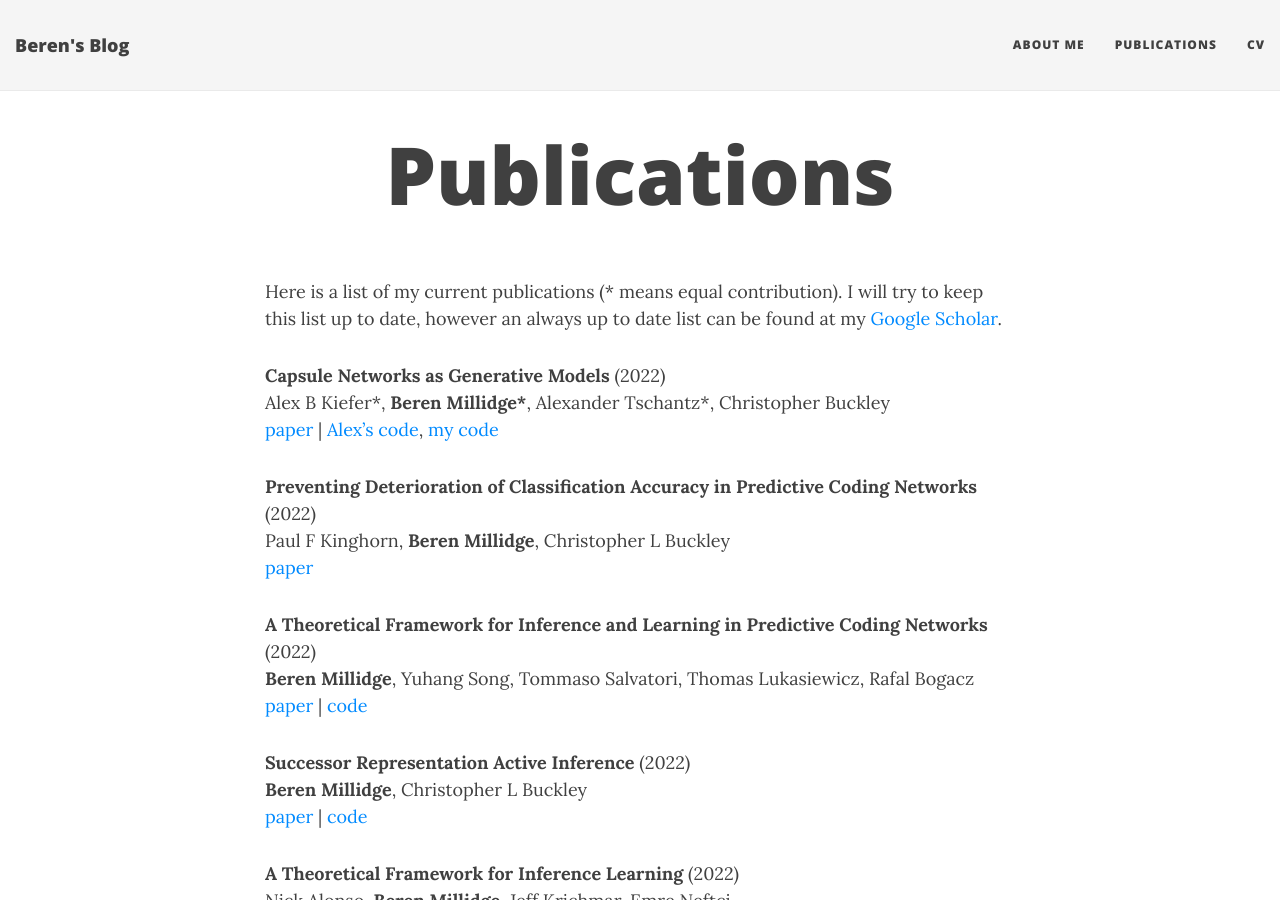
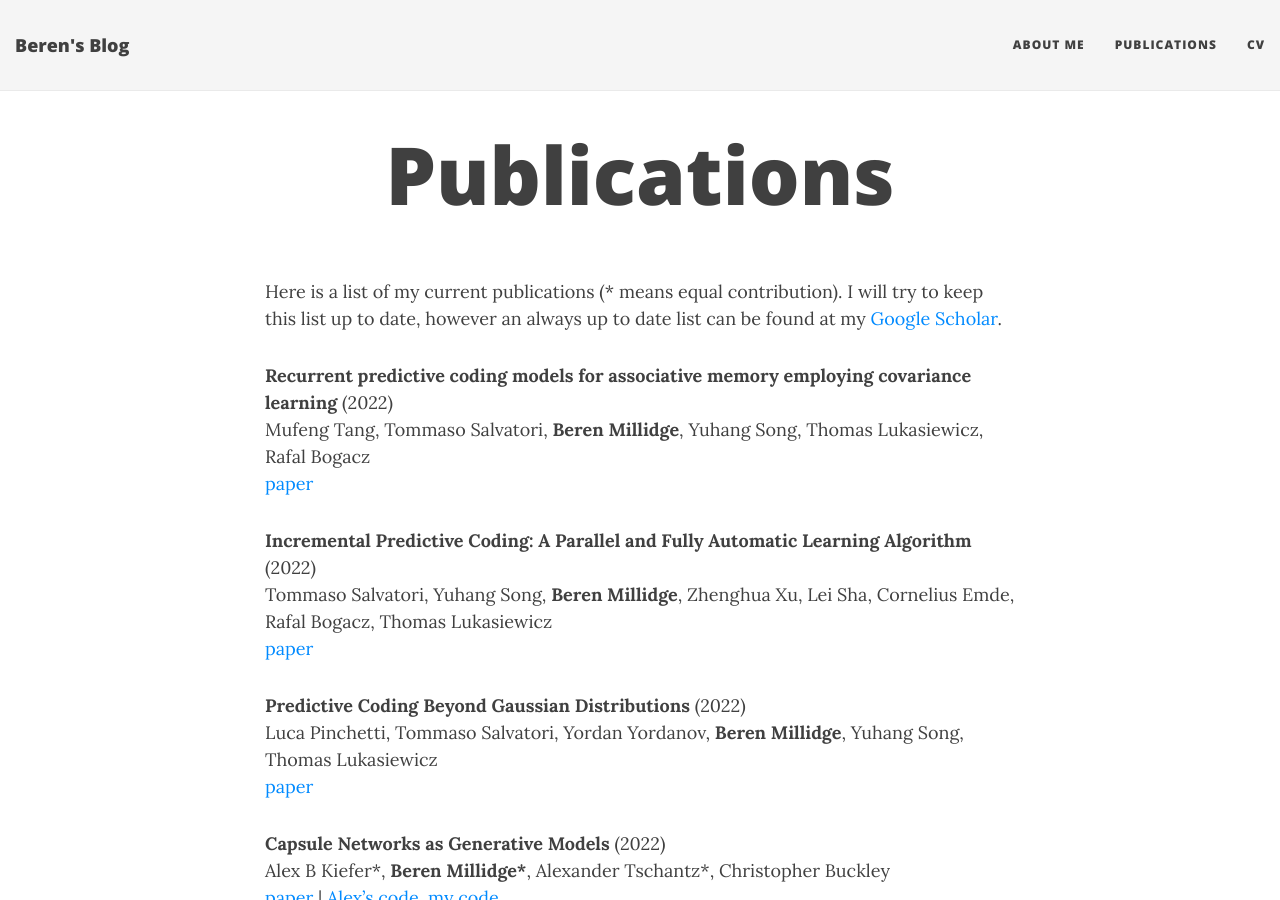
Before and after one commit to BerenMillidge/BerenMillidge.github.io, a Jekyll site: the page built from publications.md, in a window 1280 px wide and 900 px high. Built offline with Jekyll 4.4.1, drawn with Linux system fonts in a browser that asks for light colours; nearby versions of some CDN libraries.

Commit message:
update publications

```diff
--- a/publications.md
+++ b/publications.md
@@ -4,6 +4,12 @@ title: Publications
 ---
 
 Here is a list of my current publications (* means equal contribution). I will try to keep this list up to date, however an always up to date list can be found at my [Google Scholar](https://scholar.google.com/citations?user=3GGkFTkAAAAJ&hl=en&oi=ao).
+
+**Recurrent predictive coding models for associative memory employing covariance learning** (2022) <br /> Mufeng Tang, Tommaso Salvatori, **Beren Millidge**, Yuhang Song, Thomas Lukasiewicz, Rafal Bogacz <br /> [paper](https://www.biorxiv.org/content/10.1101/2022.11.09.515747v1.abstract)
+
+**Incremental Predictive Coding: A Parallel and Fully Automatic Learning Algorithm** (2022) <br /> Tommaso Salvatori, Yuhang Song, **Beren Millidge**, Zhenghua Xu, Lei Sha, Cornelius Emde, Rafal Bogacz, Thomas Lukasiewicz <br /> [paper](https://arxiv.org/abs/2212.00720)
+
+**Predictive Coding Beyond Gaussian Distributions** (2022) <br /> Luca Pinchetti, Tommaso Salvatori, Yordan Yordanov, **Beren Millidge**, Yuhang Song, Thomas Lukasiewicz <br /> [paper](https://arxiv.org/abs/2211.03481)
 
 **Capsule Networks as Generative Models** (2022) <br /> Alex B Kiefer\*, **Beren Millidge\***, Alexander Tschantz\*, Christopher Buckley  <br /> [paper](https://arxiv.org/pdf/2209.02567.pdf) \| [Alex's code](https://github.com/exilefaker/capsnet-experiments),  [my code](https://github.com/BerenMillidge/Sparse_Routing)
 
```
